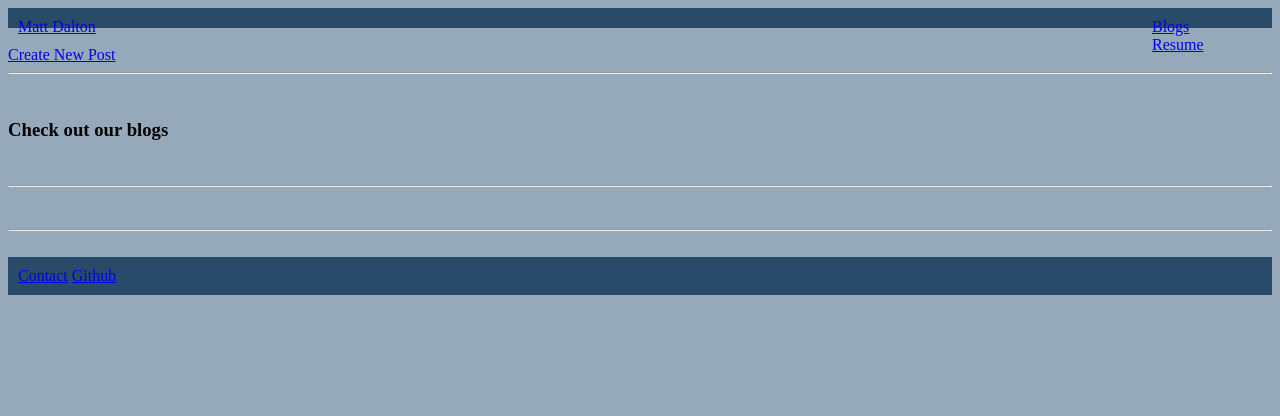
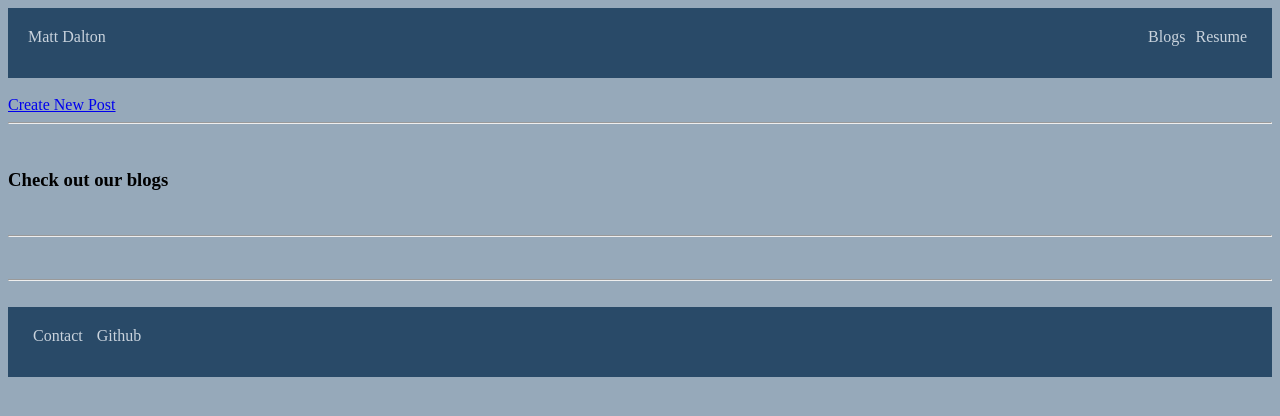
Before and after one commit to mawyda/PHP-portfolio, a PHP site: page /blogs.php in a window 1280 px wide. Shown: the top 416 px of the page. Run offline with PHP 8.4, Linux system fonts and the light colour scheme; data that the repository does not hold is empty.

Commit message:
Navbar CSS cleaned up. Pre-Blogs CSS

```diff
--- a/css/style.css
+++ b/css/style.css
@@ -1,3 +1,5 @@
+/*For PHP portfolio project */
+
 body {
 	background-color: #96A9BA;
 }
@@ -21,22 +23,30 @@ h1 {
 	background-color: #294A68;
 	/*fix the color later...*/
 	/* this isn't cascading into it's children divs, for some reason. Is it because the links have been clicked on? */
-	color: white;
+	/*color: white;*/
 	padding: 10px;
+	height: 50px;
 }
 
 #nav_left {
 	float: left;
-	display: inline;
+	/*display: inline;*/
+	padding: 10px;
+}
+
+#nav_left a{
+	text-align: center;
+	text-decoration: none;
+	color: #C9D3DD;
 }
 
 #nav_right {
 	/* Not necessary, but explicit...*/
 	/*Q?: flaot and display: imline = redundant? */
 	float: right;
-	display: inline;
+	/*display: inline;*/
 	margin-right: 10px;
-	width: 100px;
+	/*width: 100px;*/
 }
 
 #nav_right ul {
@@ -45,10 +55,17 @@ h1 {
 	padding: 0;
 }
 
-#navbar_right li {
+#nav_right li {
 	float: left;
-	display: inline;
-	width: 50px;
+	/*display: inline;*/
+	/*width: 50px;*/
+	padding: 10px 5px;
+}
+
+#nav_right a {
+	text-align: center;
+	text-decoration: none;
+	color: #C9D3DD;
 }
 
 /*Note: greeting, image, and home_image were worked on before the intro div was checked. These didn't seem to work and would not center the image as needed.
@@ -88,3 +105,9 @@ Does this suggest working with bigger containers first before getting to childre
 #home_image {
 	width: 400px;
 }
+
+#footer a {
+	text-decoration: none;
+	color: #C9D3DD;
+	padding: 10px 5px;
+}
--- a/templates/footer.php
+++ b/templates/footer.php
@@ -1,7 +1,9 @@
 <html>
 	<!-- Footer -->
 	<div id="footer">
-		<a href="mailto: Mdalton142@gmail.com" title="Email Me!">Contact</a>
-		<a href="https://github.com/oasis142" title="Github" target="_blank">Github</a>
+		<div id="nav_left">
+			<a href="mailto: Mdalton142@gmail.com" title="Email Me!">Contact</a>
+			<a href="https://github.com/oasis142" title="Github" target="_blank">Github</a>
+		</div>
 	</div>
 </html>
```
